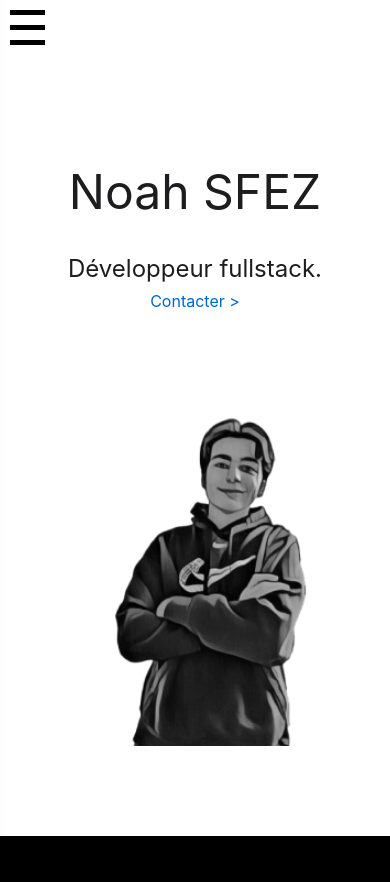
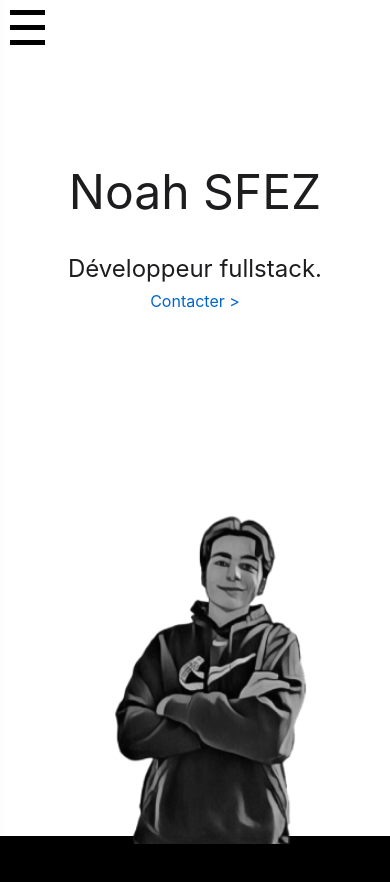
Before and after one commit to Noah-Sfez/Portfolio-bis, a Vue app: page / in a window 390 px wide. Shown: the top 882 px of the page. Built offline with nearby package versions, Linux system fonts and the light colour scheme; grey boxes are pictures that could not be loaded.

Commit message:
correction img

```diff
--- a/src/views/HomeView.vue
+++ b/src/views/HomeView.vue
@@ -150,7 +150,8 @@ export default {
   }
 
   .imgprofil {
-    margin-top: 9%;
+    position: absolute;
+    bottom: 0;
     width: 70%;
   }
   #carousselMobile {
```
